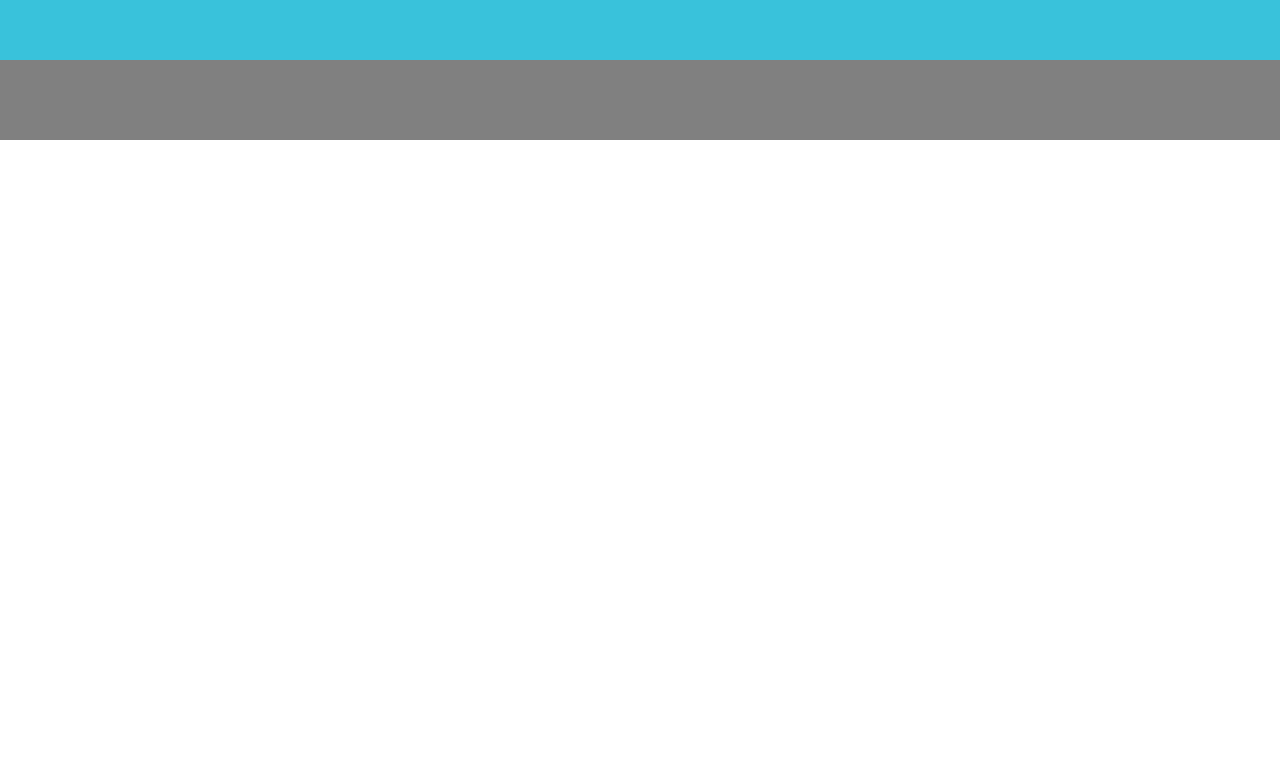
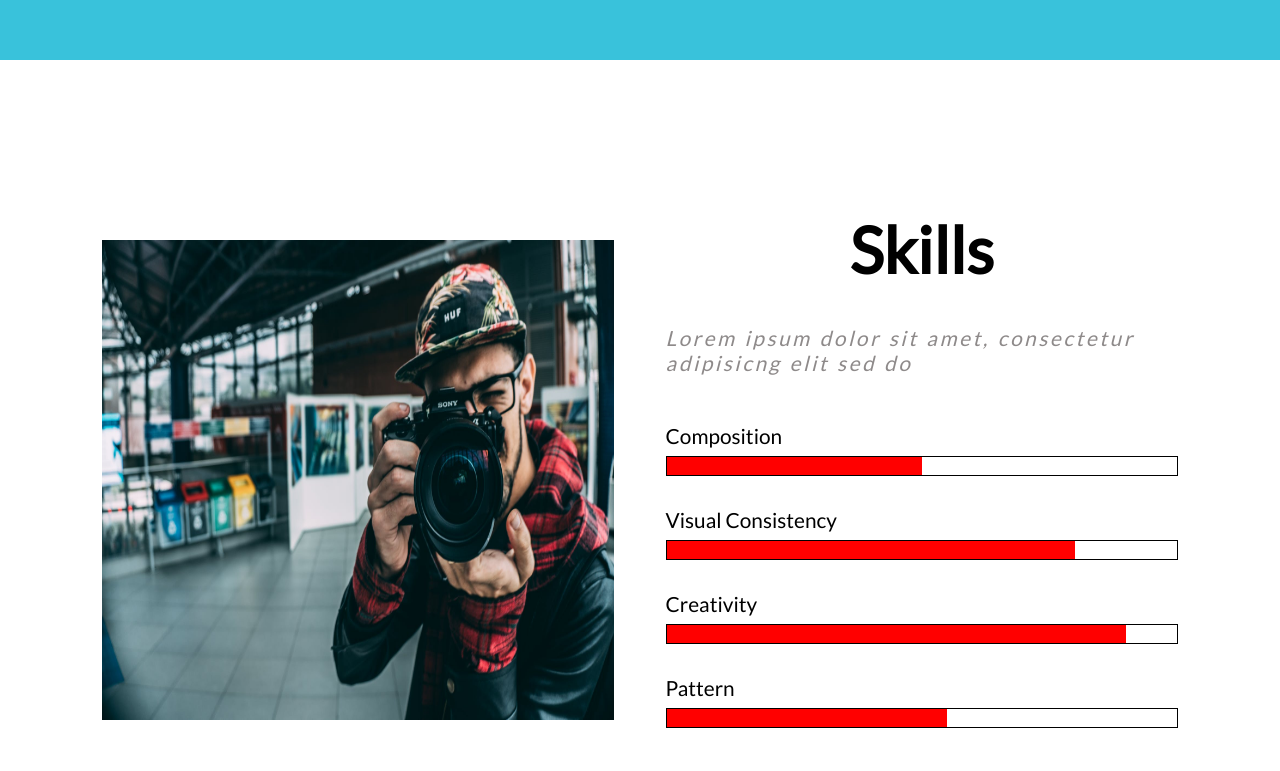
Before and after one commit to michalplebanski/template2_BEM, a website built with webpack: page src/index.html in a window 1280 px wide. Shown: the part 660-1431 px from the top of the page. Before the commit the page ends 800 px from the top, so only its background shows below. Built offline with nearby package versions, Linux system fonts and the light colour scheme.

Commit message:
adding next section and rwd

```diff
--- a/src/index.html
+++ b/src/index.html
@@ -73,6 +73,35 @@
 				</div>
 			</div>
 		</section>
+		<section class="skills">
+			<img class="skills__img" src="../src/img/skills.jpeg">
+			<div class="skills__content">
+				<h2 class="skills__content--header">
+					Skills
+				</h2>
+				<p class="skills__content--text">
+					Lorem ipsum dolor sit amet, consectetur adipisicng elit sed do
+				</p>
+				<div class="skills__content--gardient">
+					<div class="gardient">
+						<p>Composition</p>
+						<div class="gar-1"></div>
+					</div>
+					<div class="gardient">
+						<p>Visual Consistency</p>
+						<div class="gar-2"></div>
+					</div>
+					<div class="gardient">
+						<p>Creativity</p>
+						<div class="gar-3"></div>
+					</div>
+					<div class="gardient">
+						<p>Pattern</p>
+						<div class="gar-4"></div>
+					</div>
+				</div>
+			</div>
+		</section>
 	</main>
 	<script src="https://ajax.googleapis.com/ajax/libs/jquery/3.3.1/jquery.min.js"></script>
 </body>
--- a/src/style/main.scss
+++ b/src/style/main.scss
@@ -68,19 +68,99 @@ main {
 	}
 }
 
+.skills {
+	min-height: 100vh;
+	width: 100%;
+	padding-top: 5vh;
+	display: flex;
+	justify-content: center;
+	align-items: center;
+	background-color: #fff;
+	&__img {
+		height: 60vh;
+		width: 40%;
+		margin: 0 2vw;
+	}
+	&__content {
+		min-height: 72vh;
+		width: 40%;
+		margin: 0 2vw;
+		display: flex;
+		flex-direction: column;
+		justify-content: space-around;
+		align-items: center;
+		&--header {
+			font-size: 8vh;
+			text-align: center;
+		}
+		&--text {
+			color: #8e8a8a;
+			font-size: 2.6vh;
+			text-align: left;
+			font-style: italic;
+			word-spacing: 0.1vw;
+			letter-spacing: 0.2vw;
+		}
+		&--gardient {
+			height: 42vh;
+			width: 100%;
+			display: flex;
+			flex-direction: column;
+			justify-content: space-around;
+			align-items: flex-start;
+			.gardient {
+				height: 8vh;
+				width: 100%;
+				p {
+					margin-bottom: 1vh;
+					font-size: 2.6vh;
+				}
+				div {
+					height: 2.5vh;
+					width: 100%;
+					border: 0.1vh solid #000;
+				}
+				.gar-1 {
+					 background: linear-gradient(to right, red 50%, white 50%);
+				}
+				.gar-2 {
+					 background: linear-gradient(to right, red 80%, white 20%);
+				}
+				.gar-3 {
+					 background: linear-gradient(to right, red 90%, white 10%);
+				}
+				.gar-4 {
+					 background: linear-gradient(to right, red 55%, white 45%);
+				}
+			}
+		}
+	}
+}
+
 @media (max-width: 750px) {
 	.jumbotron {
 		height: 75vh;
 		&__content {
 			.jumbContent {
 				height: 95%;
-				border: 1px solid red;
 			}
 			.jumbImg {
 				height: 35vh;
 				max-width: 50vw;
 				width: 45%;
 			}
+		}
+	}
+	.skills {
+		min-height: 130vh;
+		flex-direction: column;
+		justify-content: space-around;
+		&__img {
+			height: 40vh;
+			width: 50%;
+		}
+		&__content {
+			width: 70%;
 		}
 	}
 }
@@ -106,6 +186,16 @@ main {
 			}
 		}
 	}
+	.skills {
+		min-height: 140vh;
+		&__img {
+			height: 50vh;
+			width: 75%;
+		}
+		&__content {
+			width: 90%;
+		}
+	}
 }
 
 @media (max-width: 400px) {
```
Also changed, not shown: src/img/skills.jpeg (added).
